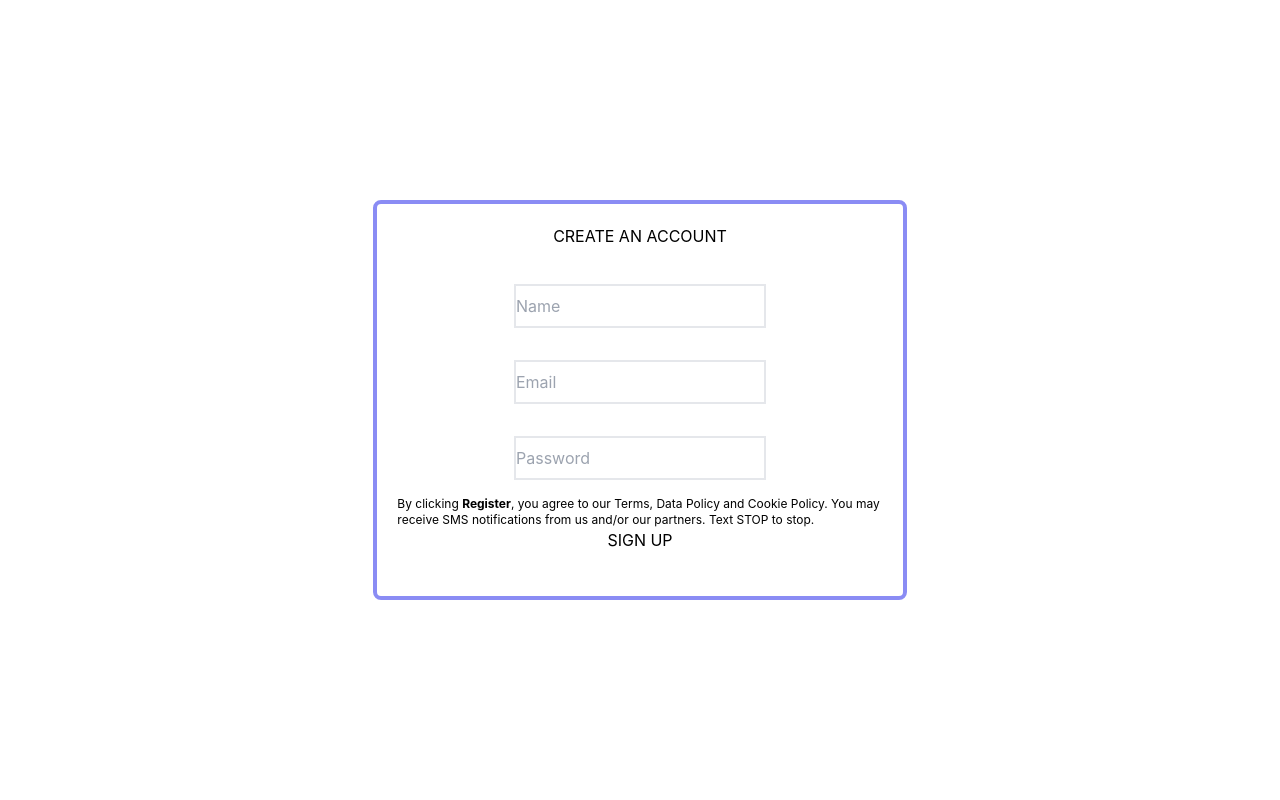
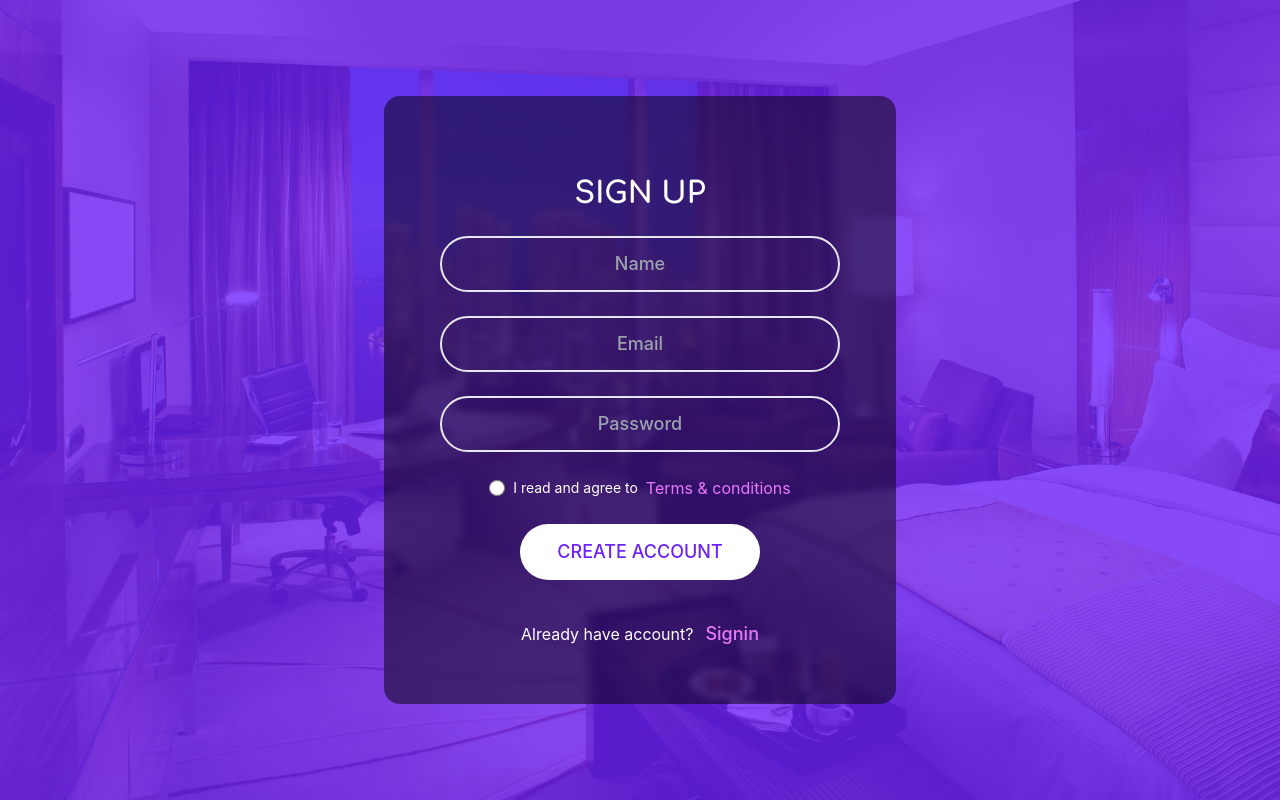
Before and after one commit to Omar-Muhamad/Microvago-React-Frontend, a React (Create React App) app: page /signup in a window 1280 px wide. Built offline with nearby package versions, Linux system fonts and the light colour scheme.

Commit message:
Style signup page

```diff
--- a/src/components/SignUp/SignUp.jsx
+++ b/src/components/SignUp/SignUp.jsx
@@ -1,5 +1,5 @@
 import React from 'react';
-import { useNavigate } from 'react-router-dom';
+import { NavLink, useNavigate } from 'react-router-dom';
 import { useDispatch } from 'react-redux';
 import { signUp } from '../../redux/Auth/auth';
 
@@ -7,7 +7,7 @@ const SignUp = () => {
   const dispatch = useDispatch();
   const navigate = useNavigate();
 
-  const authenticate = (e) => {
+  const handleSubmit = (e) => {
     e.preventDefault();
     const UserData = {
       name: e.target.name.value,
@@ -21,48 +21,61 @@ const SignUp = () => {
   };
 
   return (
-    <div className="flex items-center justify-center h-screen box-border">
-      <div className="border-4 rounded-lg border-indigo-500/75 h-2/4 w-5/12">
-        <div className="text-center pt-5">CREATE AN ACCOUNT</div>
+    <div className="splashBG bg-[#6D22FB] h-screen w-full flex items-center justify-center text-white text-center">
+      <div className="w-[90%] lg:w-[40%] px-8 lg:px-14 py-12 lg:pt-20 rounded-2xl bg-black/[0.5] backdrop-blur-[3px]">
+        <h1 className="font-['Comfortaa'] text-white text-3xl font-bold">
+          SIGN UP
+        </h1>
         <form
-          className="p-5 flex flex-col items-center justify-center w-full"
-          onSubmit={(event) => authenticate(event)}
+          className="flex flex-col items-center justify-center gap-6 w-full text-lg w-full"
+          onSubmit={(event) => handleSubmit(event)}
           id="signup-form"
         >
           <input
-            className="my-4 py-2 border-2"
+            className="w-full p-3 mt-6 bg-transparent border-2 rounded-full font-medium text-center"
             type="text"
             name="name"
             placeholder="Name"
           />
           <input
-            className="my-4 py-2 border-2"
+            className="w-full p-3 bg-transparent border-2 rounded-full font-medium text-center"
             type="email"
             name="email"
             placeholder="Email"
           />
           <input
-            className="my-4 py-2 border-2"
+            className="w-full p-3 bg-transparent border-2 rounded-full font-medium text-center"
             type="password"
             name="password"
             placeholder="Password"
           />
-          <span className="text-xs">
-            By clicking
-            {' '}
-            <b>Register</b>
-            , you agree to our Terms, Data Policy and Cookie
-            Policy. You may receive SMS notifications from us and/or our
-            partners. Text
-            {' '}
-            STOP
-            {' '}
-            to stop.
-          </span>
-          <button type="submit">
-            SIGN UP
+          <div className="flex items-center gap-2">
+            <input
+              className="w-[16px] h-[16px] cursor-pointer"
+              type="radio"
+              name="radio"
+            />
+            <span className="text-sm">I read and agree to</span>
+            <span className="group text-sm lg:text-base text-fuchsia-400 cursor-pointer relative">
+              Terms & conditions
+              <div className="absolute bg-white hidden group-hover:block">terms here</div>
+            </span>
+          </div>
+          <button
+            type="submit"
+            className="w-[70%] lg:w-3/5 rounded-full py-3 bg-white text-[#6D22FB] font-medium hover:bg-transparent border-2 border-transparent hover:border-white hover:text-white"
+          >
+            CREATE ACCOUNT
           </button>
-
+          <div className="w-full mt-2 flex items-center justify-center gap-3">
+            <p className="text-base">Already have account?</p>
+            <NavLink
+              className="py-2 text-fuchsia-400 text-lg font-medium"
+              to="/login"
+            >
+              Signin
+            </NavLink>
+          </div>
         </form>
       </div>
     </div>
```
